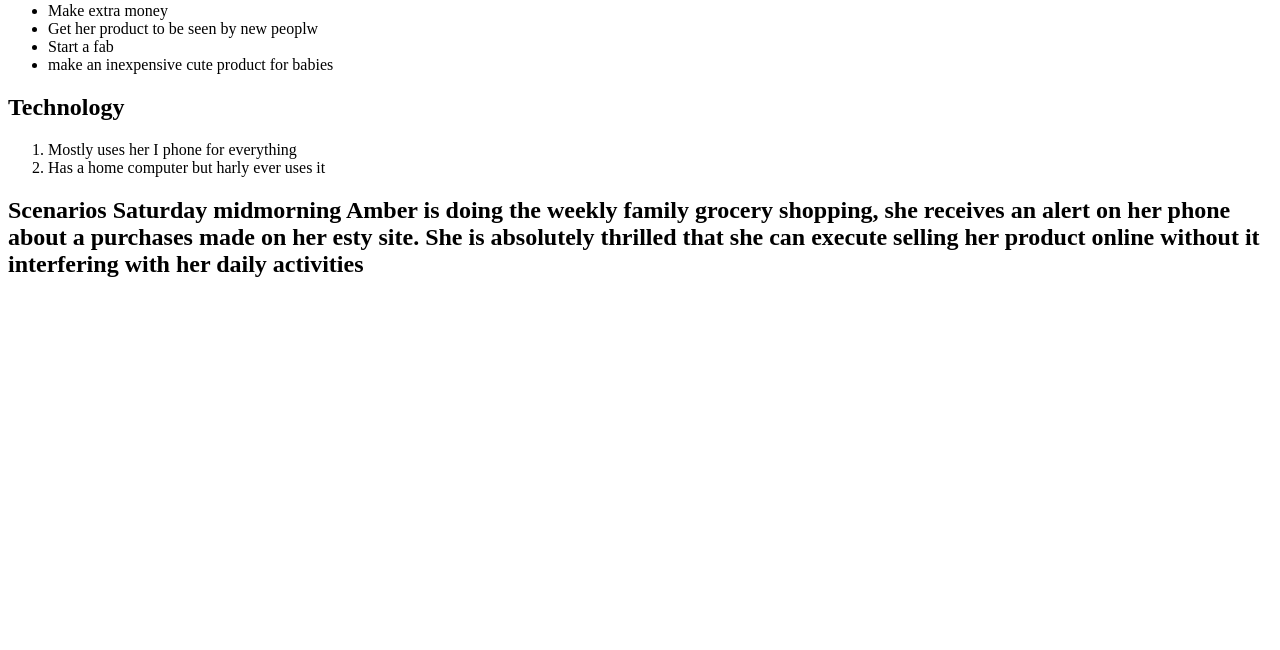
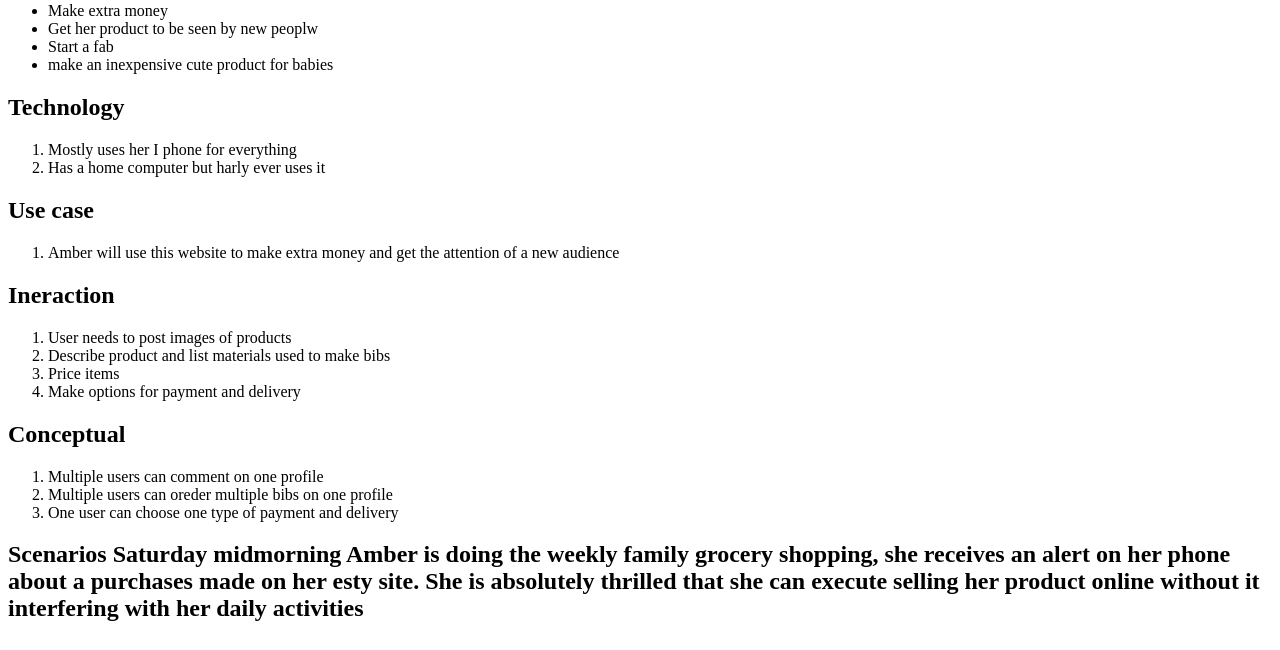
Before and after one commit to Mbojorquez2007/data-design-esty, a PHP site: page / in a window 1280 px wide. Shown: the part 285-935 px from the top of the page. Before the commit the page ends 562 px from the top, so only its background shows below. Run offline with PHP 8.4, Linux system fonts and the light colour scheme.

Commit message:
added interaction, conceptual, and use case

```diff
--- a/index.php
+++ b/index.php
@@ -40,7 +40,24 @@
 			<li>Has a home computer but harly ever uses it</li>
 
 		</ol>
-
+		<h2>Use case</h2>
+		<ol>
+			<li>Amber will use this website to make extra money and get the attention of a new audience</li>
+		</ol>
+		<h2>Ineraction</h2>
+		<ol>
+			<li> User needs to post images of products</li>
+			<li>	Describe product and list materials used to make bibs
+			</li>
+			<li>Price items</li>
+			<li>Make options for payment and delivery</li>
+		</ol>
+		<h2>Conceptual</h2>
+		<ol>
+			<li>Multiple users can comment on one profile</li>
+			<li>Multiple users can oreder multiple bibs on one profile</li>
+		<li>One user can choose one type of payment and delivery</li>
+		</ol>
 		<h2>	Scenarios
 			Saturday midmorning Amber is doing the weekly family grocery shopping, she receives an alert on her phone about
 			a purchases made on her esty site. She is absolutely thrilled that she can execute selling her product online
```
